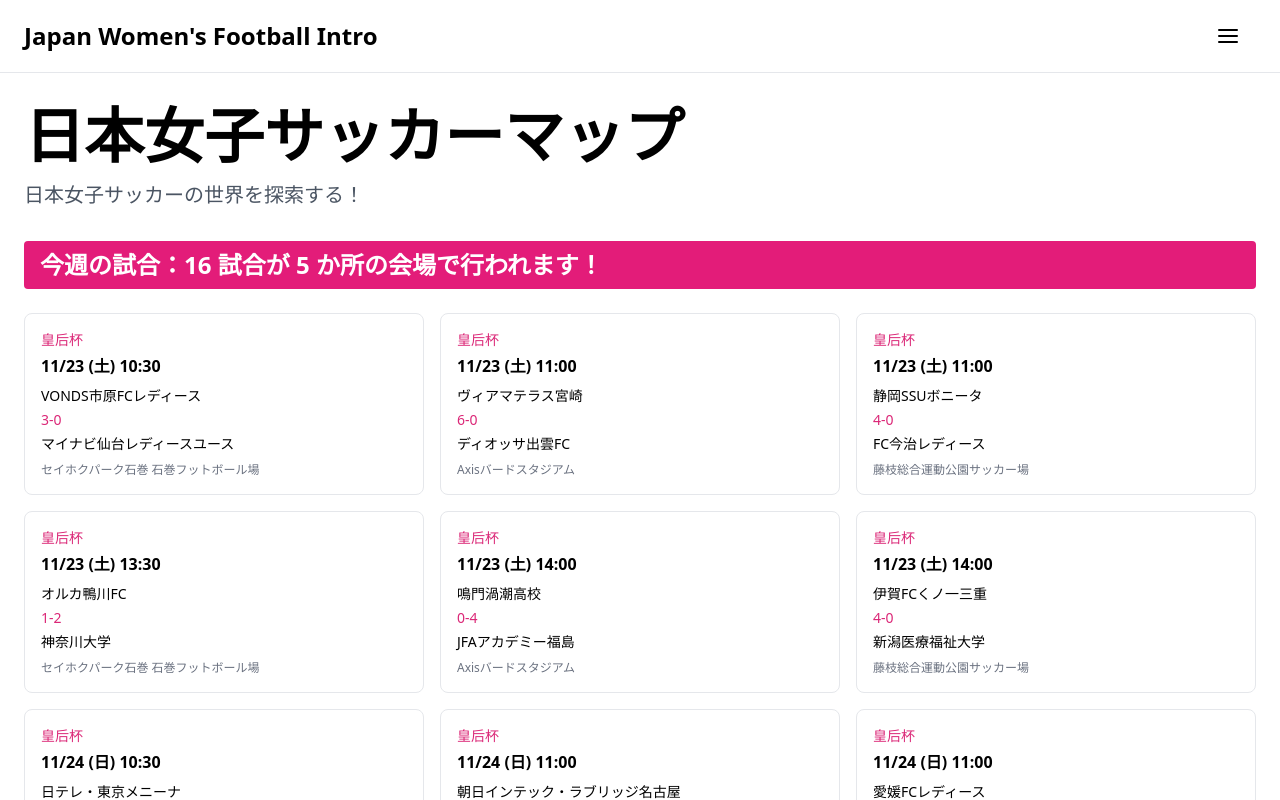
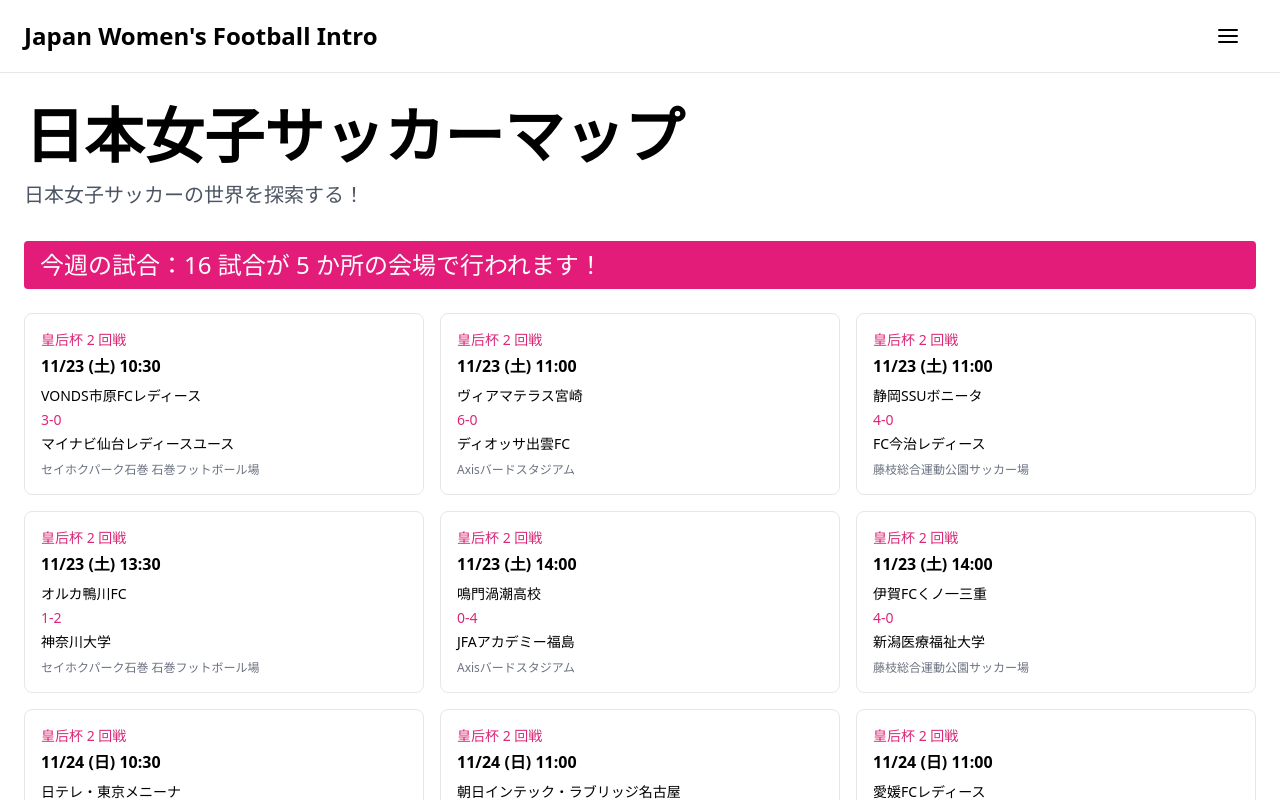
Before and after one commit to b3ssle/Japan-Women-Football-Intro, a React (Vite) app: page / in a window 1280 px wide. Shown: the top 800 px of the page. Built offline with nearby package versions, Linux system fonts and the light colour scheme.

Commit message:
fix: add year handling for match datetime calculation

```diff
--- a/src/components/GetAllMatches.jsx
+++ b/src/components/GetAllMatches.jsx
@@ -20,6 +20,7 @@ const normalizeMatch = (match, competition, venues) => {
     status: match.status,
     score: match.score,
     round: match.round || match.section,
+    type: match.type,
     matchinfo: match.matchinfo,
   };
 };
@@ -39,10 +40,10 @@ const getWeekRange = () => {
 
 const parseMatchDate = (match) => {
   const [month, day] = match.date.split("/");
-  const [hours, minutes] =
-    match.time === "未定" ? [0, 0] : match.time.split(":");
+  const [hours, minutes] = match.time === "未定" ? [0, 0] : match.time.split(":");
+  const year = parseInt(month) >= 11 ? 2024 : 2025;
   return new Date(
-    2024,
+    year,
     parseInt(month) - 1,
     parseInt(day),
     parseInt(hours) || 0,
--- a/src/pages/Home.jsx
+++ b/src/pages/Home.jsx
@@ -29,10 +29,8 @@ function Home() {
 
           {/* 本週賽事 */}
           <div>
-            <h2 className="text-2xl font-bold mb-6 bg-nadeshiko text-white px-4 py-2 rounded">
-              今週の試合：{weeklyMatches.length} 試合が{" "}
-              {new Set(weeklyMatches.map((match) => match.venue.id)).size}{" "}
-              か所の会場で行われます！
+            <h2 className="text-2xl mb-6 bg-nadeshiko text-white px-4 py-2 rounded">
+              今週の試合：{weeklyMatches.length} 試合が {new Set(weeklyMatches.map((match) => match.venue.id)).size} か所の会場で行われます！
             </h2>
             <div className="grid grid-cols-1 md:grid-cols-2 lg:grid-cols-3 gap-4">
               {weeklyMatches.map((match) => (
@@ -45,6 +43,19 @@ function Home() {
                 >
                   <div className="text-sm text-pink-600 font-medium mb-1">
                     {match.competition}
+                    {match.round && match.type === "SOMPO WEリーグ" && (
+                      <span> 第 {match.round} 節</span>
+                    )}
+                    {match.round && match.type === "クラシエカップ" && (
+                      <span> {match.round}</span>
+                    )}
+                    {match.round && !match.type && (
+                      <span>
+                        {match.round === "準決勝" || match.round === "決勝"
+                          ? ` ${match.round}`
+                          : ` ${match.round} 回戦`}
+                      </span>
+                    )}
                   </div>
                   <div className="font-bold mb-2">
                     {match.date} ({getDayOfWeek(match.date)}) {match.time}
```
